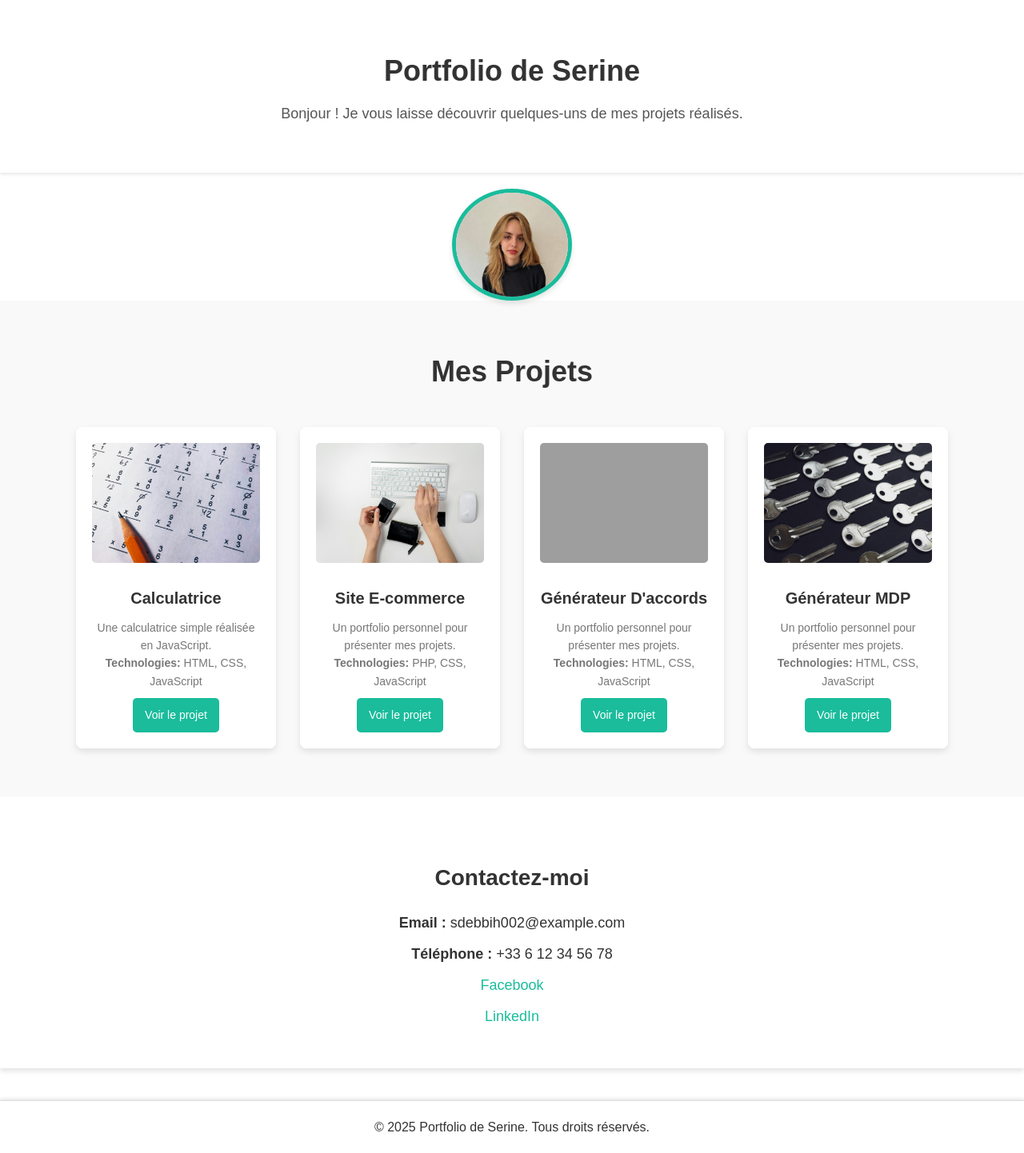
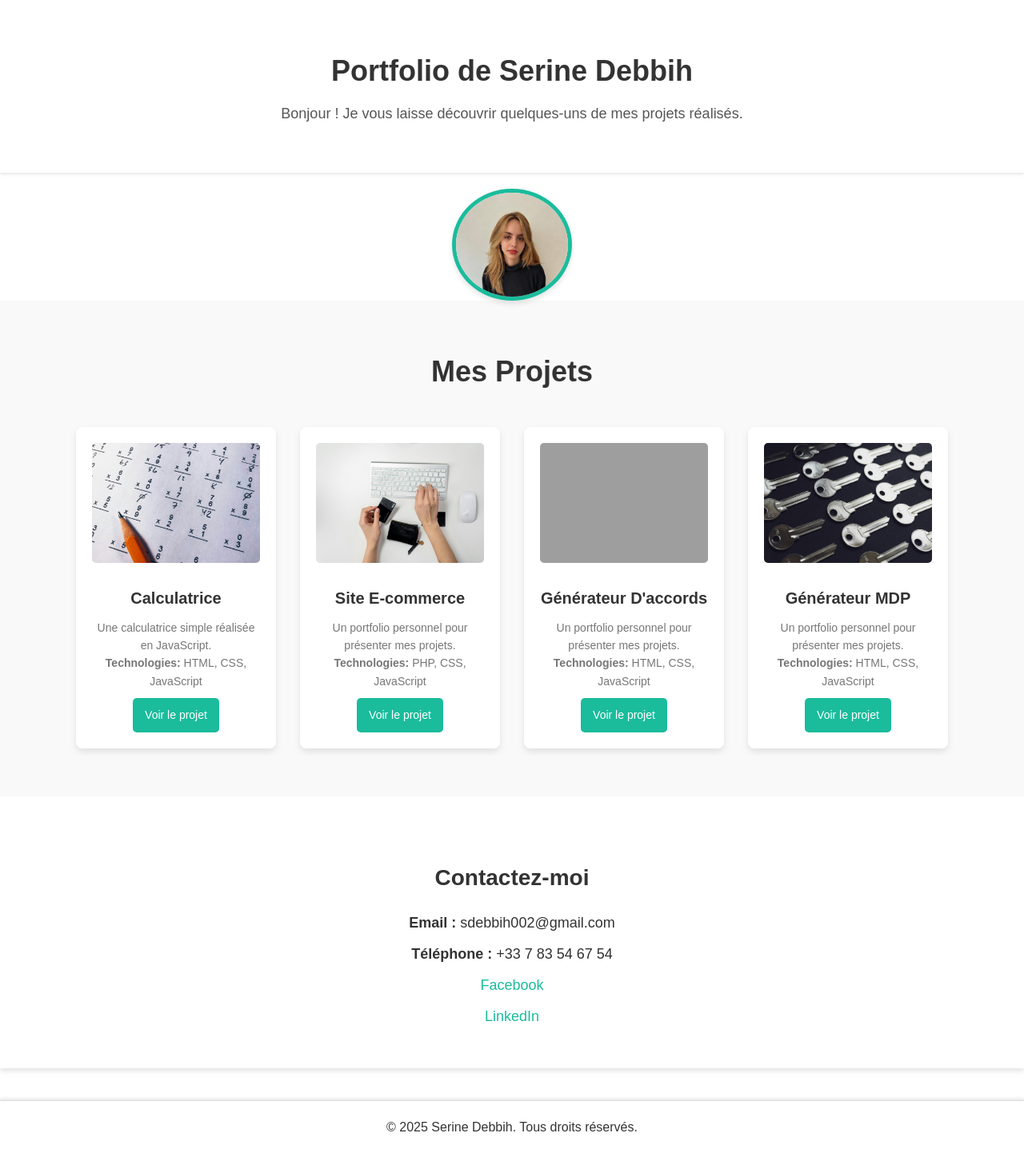
Before and after one commit to Serinedbh/portfolio, a plain HTML site: page index.html in a window 1280 px wide. Shown: the whole page at 80% size. Drawn offline with Linux system fonts and the light colour scheme; grey boxes are pictures that could not be loaded.

Commit message:
Mise à jour du titre et des informations de contact dans index.html

```diff
--- a/index.html
+++ b/index.html
@@ -3,7 +3,7 @@
 <head>
     <meta charset="UTF-8">
     <meta name="viewport" content="width=device-width, initial-scale=1.0">
-    <title>Portfolio de Serine</title>
+    <title>Portfolio de Serine Debbih</title>
     <link rel="stylesheet" href="portfolio.css">
 </head>
 <body>
@@ -11,7 +11,7 @@
     <!-- Entête -->
     <header>
         <div class="header-container">
-            <h1>Portfolio de Serine</h1>
+            <h1>Portfolio de Serine Debbih</h1>
             <p>Bonjour ! Je vous laisse découvrir quelques-uns de mes projets réalisés.</p>
         </div>
     </header>
@@ -33,16 +33,16 @@
     <section id="contact" class="contact">
         <h2>Contactez-moi</h2>
         <ul class="contact-list">
-            <li><strong>Email :</strong> sdebbih002@example.com</li>
-            <li><strong>Téléphone :</strong> +33 6 12 34 56 78</li>
-            <li><a href="https://www.facebook.com/serine" target="_blank">Facebook</a></li>
-            <li><a href="https://www.linkedin.com/in/serine-debbih-359068297/" target="_blank">LinkedIn</a></li>
+            <li><strong>Email :</strong> sdebbih002@gmail.com</li>
+            <li><strong>Téléphone :</strong> +33 7 83 54 67 54</li>
+            <li><a href="#" target="_blank">Facebook</a></li>
+            <li><a href="#" target="_blank">LinkedIn</a></li>
         </ul>
     </section>
 
     <!-- Pied de page -->
     <footer>
-        <p>&copy; 2025 Portfolio de Serine. Tous droits réservés.</p>
+        <p>&copy; 2025 Serine Debbih. Tous droits réservés.</p>
     </footer>
 
     <script src="portfolio.js"></script>
```
